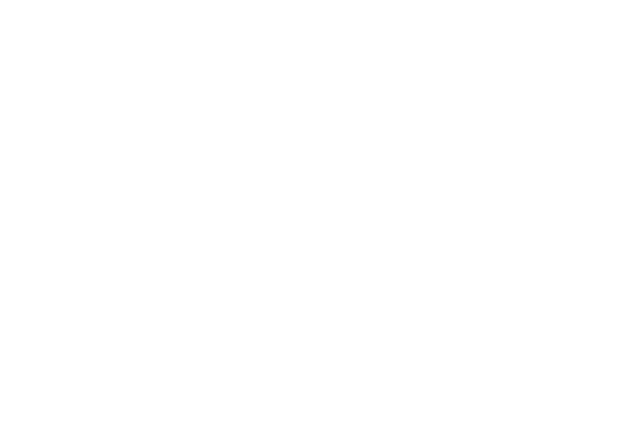
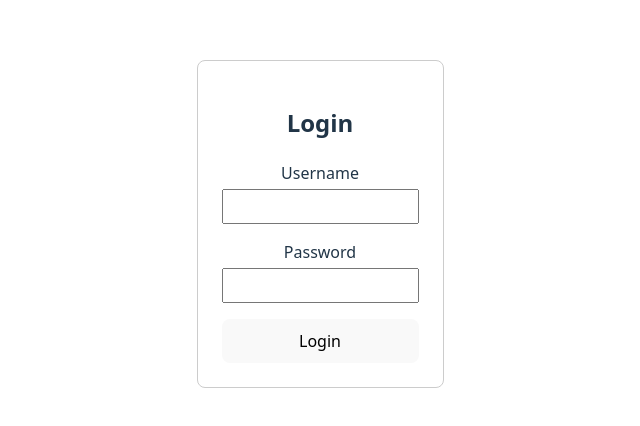
Before and after one commit to Archi-SI-Project/Front, a React (Vite) app: page /login in a window 1280 px wide. Before the commit this address had no page. Shown: the part 176-602 px from the top of the page, without its empty margins (320-960 px from the left). Built offline with nearby package versions, Linux system fonts and the light colour scheme.

Commit message:
login system

```diff
--- a/src/API.ts
+++ b/src/API.ts
@@ -1,4 +1,4 @@
-import axios from 'axios';
+import axios, { AxiosResponse } from 'axios';
 import MovieDto, { MovieCreationDto } from './assets/MovieDto';
 import SessionDto, { SessionAddToDbDto, SessionCreationDto, SessionDefinitionDto } from './assets/SessionDto';
 import CityDto from './assets/CityDto';
@@ -237,7 +237,9 @@ export async function createMovie(movie: MovieCreationDto): Promise<number> {
         //     genre: "ACTION",
         //     subtitleLanguage: "EN"
         // });
-        const response = await axiosInstance.post(`${BASE_URL_SERVICE2}/movies/add`, movie);
+        const response = await axiosInstance.post(`${BASE_URL_SERVICE2}/movies/add`, movie,
+            { headers: { 'Authorization': `Basic ${localStorage.getItem('auth')}` } },
+        );
         console.log(response);
         return response.data;
     } catch (error) {
@@ -248,7 +250,9 @@ export async function createMovie(movie: MovieCreationDto): Promise<number> {
 
 export async function deleteMovie(movieId: number): Promise<void> {
     try {
-        const response = await axiosInstance.delete(`${BASE_URL_SERVICE2}/movies/delete/${movieId}`);
+        const response = await axiosInstance.delete(`${BASE_URL_SERVICE2}/movies/delete/${movieId}`,
+            { headers: { 'Authorization': `Basic ${localStorage.getItem('auth')}` } },
+        );
         return response.data;
     } catch (error) {
         console.error('Error deleting movie:', error);
@@ -259,7 +263,9 @@ export async function deleteMovie(movieId: number): Promise<void> {
 export async function updateMovie(movieId: number, movie: MovieDto): Promise<void> {
     try {
         console.log(movie);
-        const response = await axiosInstance.put(`${BASE_URL_SERVICE2}/movies/update/${movieId}`, movie);
+        const response = await axiosInstance.put(`${BASE_URL_SERVICE2}/movies/update/${movieId}`, movie,
+            { headers: { 'Authorization': `Basic ${localStorage.getItem('auth')}` } },
+        );
         console.log(response);
         return response.data;
     } catch (error) {
@@ -277,7 +283,9 @@ export async function createSession(session: SessionCreationDto): Promise<void>
             idMovieTheater: { id: session.idMovieTheater }
         };
         console.log(sessionTransformed);
-        const response = await axiosInstance.post(`${BASE_URL_SERVICE2}/session/add`, sessionTransformed);
+        const response = await axiosInstance.post(`${BASE_URL_SERVICE2}/session/add`, sessionTransformed,
+            { headers: { 'Authorization': `Basic ${localStorage.getItem('auth')}` } },
+        );
         return response.data;
     } catch (error) {
         console.error('Error creating movie:', error);
@@ -359,3 +367,18 @@ export async function getSessionsByMovieId(movieId: number): Promise<SessionDto[
         throw error;
     }
 }
+
+export async function getUsers(credentials: string): Promise<AxiosResponse<any, any>> {
+    try {
+        // Utilise axios.get pour une URL absolue, comme ta requête manuelle
+        const response = await axios.get(
+            `${BASE_URL_SERVICE2}/users`,
+            { headers: { 'Authorization': `Basic ${credentials}` } }
+        );
+        console.log(response);
+        return response;
+    } catch (error) {
+        console.error('Error fetching users:', error);
+        throw error;
+    }
+}
--- a/src/App.tsx
+++ b/src/App.tsx
@@ -1,3 +1,4 @@
+import React from 'react';
 import { useEffect, useState } from 'react'
 import reactLogo from './assets/react.svg'
 import viteLogo from '/vite.svg'
@@ -5,17 +6,32 @@ import './App.css'
 import Home from './Home'
 import { BrowserRouter as Router, Route, Routes } from 'react-router-dom'
 import Movie from './components/Movie'
+import { AuthProvider, useAuth } from './AuthContext';
+import LoginPage from './LoginPage';
+import { setIsAdmin } from './global';
 
 function App() {
+    return (
+      <AuthProvider>
+        <AppContent />
+      </AuthProvider>
+    )
+}
 
+function AppContent() {
+    const { token } = useAuth();
+    useEffect(() => {
+      setIsAdmin(!!token);
+    }, [token]);
     return (
         <Router>
           <Routes>
+            <Route path="/login" element={<LoginPage />} />
             <Route path="/" element={<Home />} />
             <Route path="/movie/:movie_id" element={<Movie />} />
           </Routes>
         </Router>
-    )
+    );
 }
 
 export default App
--- /dev/null
+++ b/src/AuthContext.tsx
@@ -0,0 +1,53 @@
+import React, { createContext, useContext, useState, useEffect } from 'react';
+import { getUsers } from './API';
+
+interface AuthContextType {
+  token: string | null;
+  login: (username: string, password: string) => void;
+  logout: () => void;
+}
+
+const AuthContext = createContext<AuthContextType | undefined>(undefined);
+
+export const AuthProvider: React.FC<{ children: React.ReactNode }> = ({ children }) => {
+  const [token, setToken] = useState<string | null>(() => localStorage.getItem('auth'));
+
+  useEffect(() => {
+    if (token) {
+      localStorage.setItem('auth', token);
+    } else {
+      localStorage.removeItem('auth');
+    }
+  }, [token]);
+
+  const login = (username: string, password: string) => {
+    const credentials = btoa(`${username}:${password}`);
+    getUsers(credentials).then((response) => {
+        if (response.status == 200) {
+            console.log('Login successful');
+            setToken(credentials);
+            localStorage.setItem('auth', credentials);
+        }
+    }).catch((error) => {
+        console.error('Error fetching users:', error);
+        alert('Invalid credentials');
+    });
+  };
+
+  const logout = () => {
+    setToken(null);
+    localStorage.removeItem('auth');
+  };
+
+  return (
+    <AuthContext.Provider value={{ token, login, logout }}>
+      {children}
+    </AuthContext.Provider>
+  );
+};
+
+export const useAuth = () => {
+  const context = useContext(AuthContext);
+  if (!context) throw new Error('useAuth must be used within an AuthProvider');
+  return context;
+};
--- /dev/null
+++ b/src/LoginPage.tsx
@@ -0,0 +1,56 @@
+import React, { useState } from 'react';
+import { useAuth } from './AuthContext';
+import { useNavigate, useLocation } from 'react-router-dom';
+
+const LoginPage: React.FC = () => {
+    const [username, setUsername] = useState('');
+    const [password, setPassword] = useState('');
+    const { login } = useAuth();
+    const navigate = useNavigate();
+    const location = useLocation();
+    const from = (location.state as any)?.from?.pathname || '/';
+
+    const handleSubmit = async (e: React.FormEvent) => {
+        e.preventDefault();
+        // Ici, on tente un login avec username/password, qui seront encodés et stockés dans le contexte
+        if (username && password) {
+            login(username, password);
+            navigate(from, { replace: true });
+        } else {
+            alert('Enter credentials');
+        }
+    };
+
+    return (
+        <div style={{ maxWidth: 320, margin: '100px auto', padding: 24, border: '1px solid #ccc', borderRadius: 8 }}>
+            <h2>Login</h2>
+            <form onSubmit={handleSubmit}>
+                <div style={{ marginBottom: 16 }}>
+                    <label htmlFor="username" style={{ display: 'block', marginBottom: 4 }}>Username</label>
+                    <input
+                        id="username"
+                        type="text"
+                        value={username}
+                        onChange={e => setUsername(e.target.value)}
+                        style={{ width: '100%', padding: 8, boxSizing: 'border-box' }}
+                        required
+                    />
+                </div>
+                <div style={{ marginBottom: 16 }}>
+                    <label htmlFor="password" style={{ display: 'block', marginBottom: 4 }}>Password</label>
+                    <input
+                        id="password"
+                        type="password"
+                        value={password}
+                        onChange={e => setPassword(e.target.value)}
+                        style={{ width: '100%', padding: 8, boxSizing: 'border-box' }}
+                        required
+                    />
+                </div>
+                <button type="submit" style={{ width: '100%', padding: 10 }}>Login</button>
+            </form>
+        </div>
+    );
+};
+
+export default LoginPage;
--- a/src/components/Header.tsx
+++ b/src/components/Header.tsx
@@ -1,6 +1,9 @@
 import React, { useEffect } from 'react';
 import CityDto from '../assets/CityDto';
 import { getCities } from '../API';
+import { useAuth } from '../AuthContext';
+import { isAdmin } from '../global';
+import { useNavigate } from 'react-router-dom';
 
 type HeaderProps = {
     city: string;
@@ -19,6 +22,8 @@ type HeaderProps = {
 
 const Header: React.FC<HeaderProps> = ({ city, setCity, sessionDate, setSessionDate, genre, setGenre, duration, setDuration, creationDate, setCreationDate, searchTerm, setSearchTerm }) => {
     const [cityList, setCityList] = React.useState<CityDto[]>([]);
+    const { logout, token } = useAuth();
+    const navigate = useNavigate();
 
     useEffect(() => {
         getCities()
@@ -120,6 +125,19 @@ const Header: React.FC<HeaderProps> = ({ city, setCity, sessionDate, setSessionD
             <button onClick={handleReset} style={{ padding: '0.5rem 1rem' }}>
             Reset
             </button>
+            <button
+                onClick={() => {
+                    if (token) {
+                        logout();
+                    } else {
+                        navigate('/login');
+                    }
+                }}
+                style={{ padding: '0.5rem 1rem' }}
+            >
+                {token ? 'Déconnexion' : 'Connexion'}
+            </button>
+            {isAdmin}
         </header>
     );
 };
```
Lines whose indentation alone changed are shown as unchanged.
